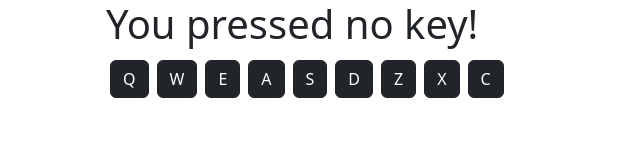
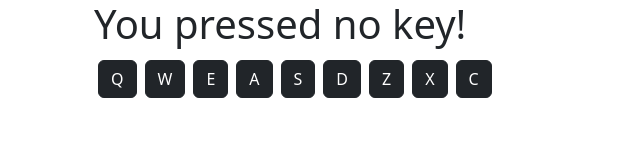
Before and after one commit to nmorelli96/fcc-drum-machine, a plain HTML site: page index.html in a window 1280 px wide. Shown: the whole page, without its empty margins (0-640 px from the left). Drawn offline with nearby package versions, Linux system fonts and the light colour scheme.

Commit message:
Set app display to flex, add background image attribution

```diff
--- a/index.html
+++ b/index.html
@@ -18,11 +18,15 @@
   <script crossorigin src="https://unpkg.com/react@18/umd/react.production.min.js"></script>
   <script crossorigin src="https://unpkg.com/react-dom@18/umd/react-dom.production.min.js"></script>
   <script src="https://cdnjs.cloudflare.com/ajax/libs/babel-standalone/6.26.0/babel.min.js"></script>
-  <!--<script src="https://cdn.freecodecamp.org/testable-projects-fcc/v1/bundle.js" defer></script> -->
+  <script src="https://cdn.freecodecamp.org/testable-projects-fcc/v1/bundle.js" defer></script>
 </head>
 
 <body>
-  <div class="container" id="app"></div>
+  <div class="d-flex align-items-center justify-content-center" id="app"></div>
+
+  <!-- Foto de <a href="https://unsplash.com/@matthijssm?utm_source=unsplash&utm_medium=referral&utm_content=creditCopyText">Matthijs Smit</a> en <a href="https://unsplash.com/es/s/fotos/drum-set?utm_source=unsplash&utm_medium=referral&utm_content=creditCopyText">Unsplash</a> -->
+
+
 </body>
 
 </html>
```
